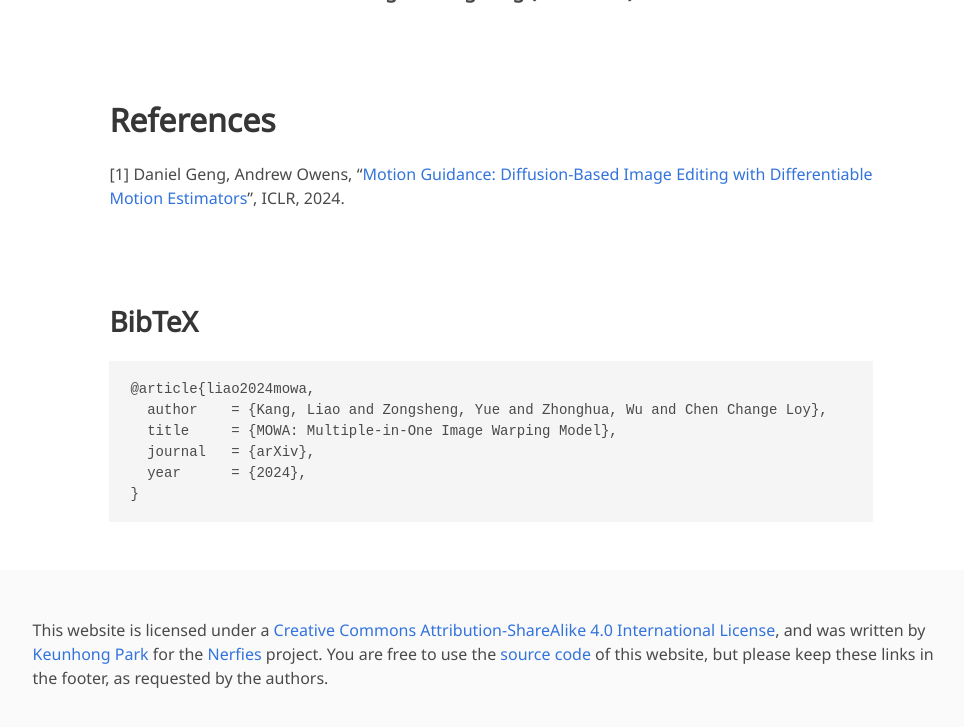
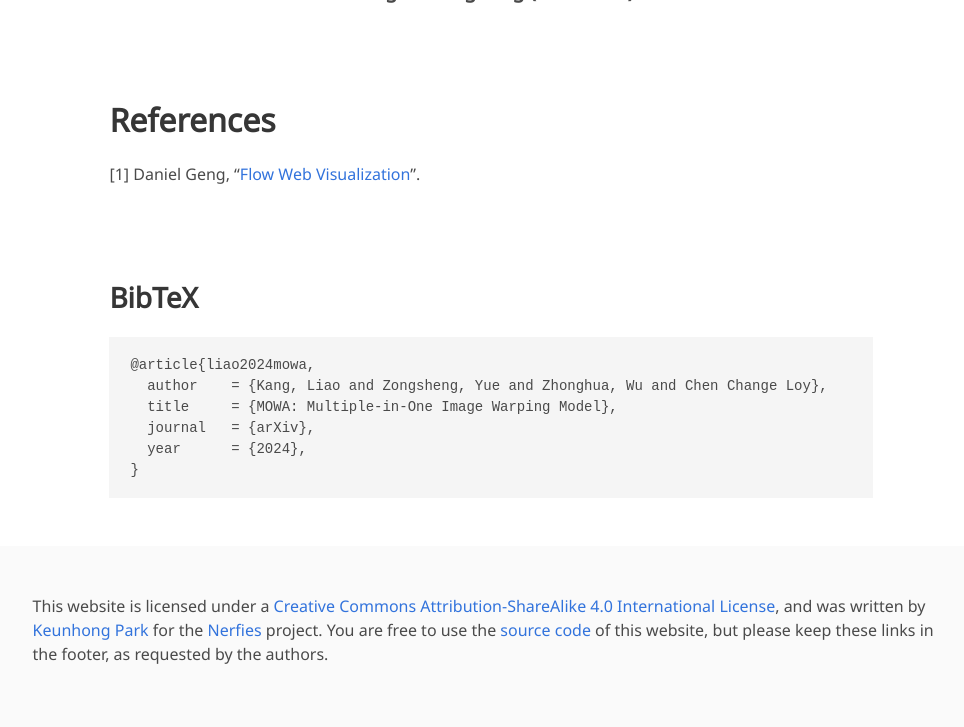
Before and after one commit to KangLiao929/KangLiao929.github.io, a Jekyll site: the page projects/mowa/index.html, which Jekyll copies as it is, in a window 1280 px wide and 900 px high, scrolled down 19088 px, cut to the strip 114-841 px from the top of the window. Shown: the whole strip, without its empty margins (149-1113 px from the left). Built offline with Jekyll 4.4.1, drawn with Linux system fonts in a browser that asks for light colours; nearby versions of some CDN libraries; some web fonts are replaced; library files that are not in the unit come from our copies; a style sheet for code colours, icons or effects is not loaded.

Commit message:
Update index.html

```diff
--- a/projects/mowa/index.html
+++ b/projects/mowa/index.html
@@ -1166,7 +1166,7 @@
       <div class="columns is-centered has-text-justified">
         <div class="column is-four-fifths">
           <h2 class="title is-3" id="additional">References</h2>
-          <p id="ref1">[1] Daniel Geng, Andrew Owens, “<a href="https://dangeng.github.io/motion_guidance/" target="_blank">Motion Guidance: Diffusion-Based Image Editing with Differentiable Motion Estimators</a>”, ICLR, 2024.</p>
+          <p id="ref1">[1] Daniel Geng, “<a href="https://github.com/dangeng/flow_web_viz/" target="_blank">Flow Web Visualization</a>”.</p>
 
         </div>
       </div>
```
